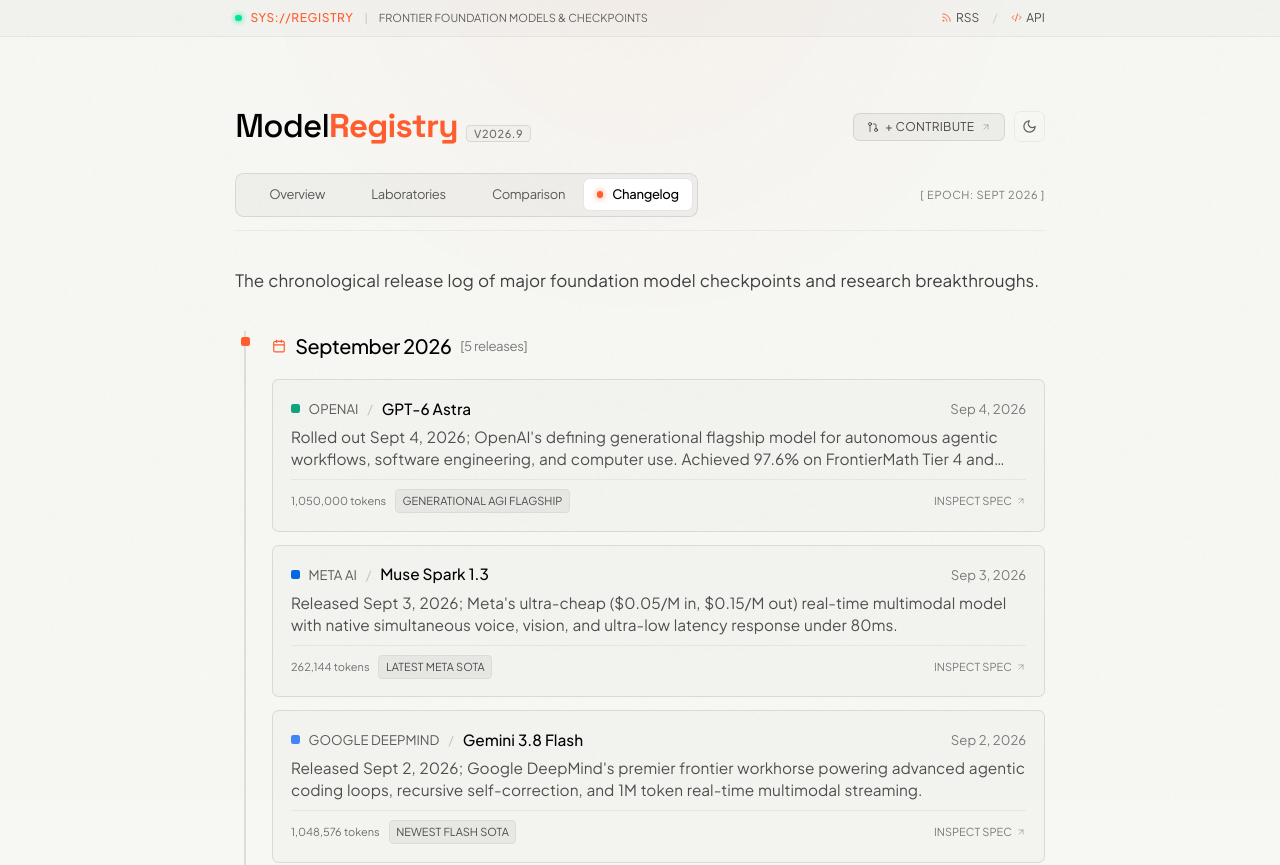
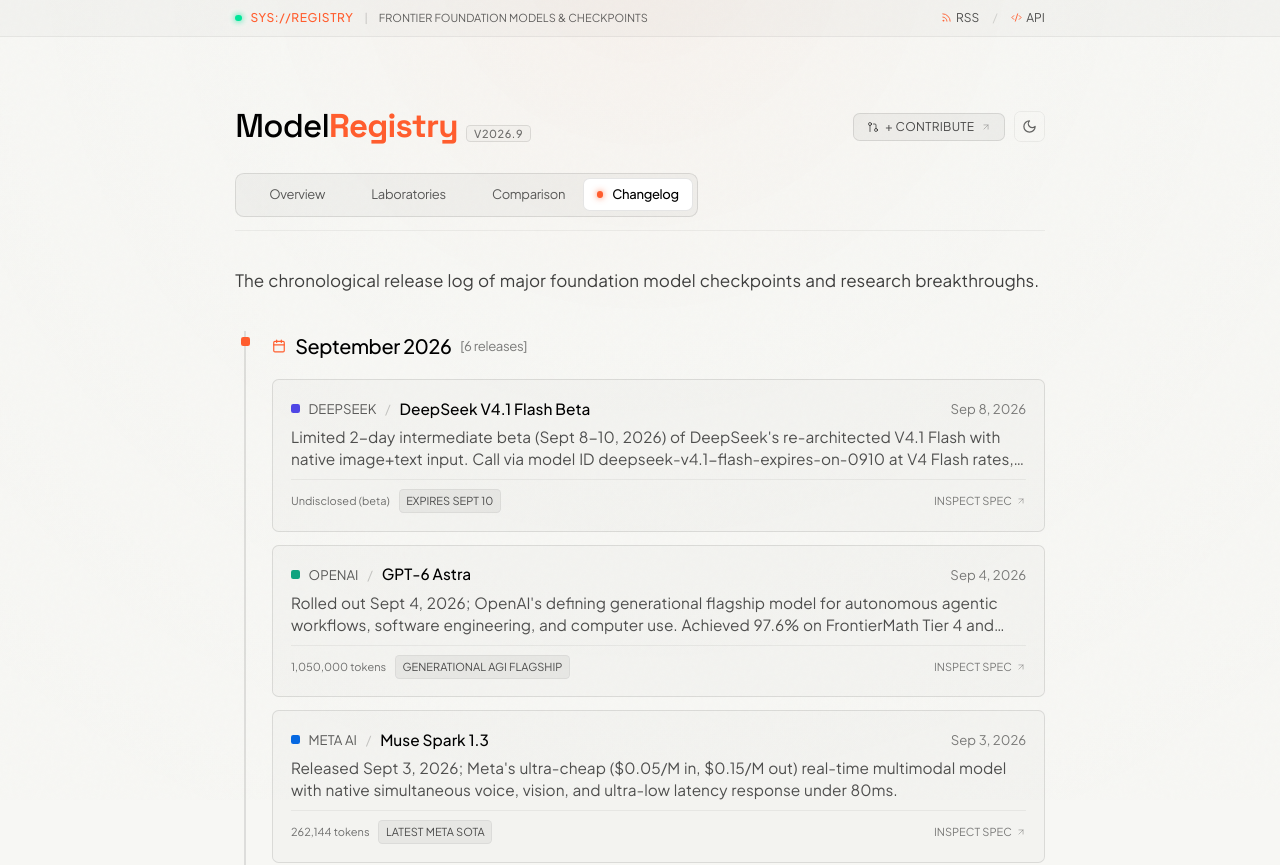
Before and after one commit to TirupMehta/ModelRegistry, a Next.js app: page /timeline in a window 1280 px wide. Shown: the top 865 px of the page. Built offline with nearby package versions, Linux system fonts and the light colour scheme.

Commit message:
feat(registry): add DeepSeek V4.1 Flash beta, remove Product Hunt embed

```diff
--- a/components/header.tsx
+++ b/components/header.tsx
@@ -135,41 +135,10 @@ export default function Header() {
         </TextWithBlur>
 
         {/* ── Segmented Navigation Line ──────────────────────────────────── */}
-        <div className="flex justify-between items-center gap-4 mb-6 md:mb-8 border-b border-black/5 dark:border-white/[0.07] pb-3 flex-nowrap overflow-x-auto [scrollbar-width:none] [-ms-overflow-style:none] [&::-webkit-scrollbar]:hidden touch-scroll">
+        <div className="flex justify-start items-center gap-4 mb-6 md:mb-8 border-b border-black/5 dark:border-white/[0.07] pb-3 flex-nowrap overflow-x-auto [scrollbar-width:none] [-ms-overflow-style:none] [&::-webkit-scrollbar]:hidden touch-scroll">
           <TextWithBlur delay={100} className="min-w-0 max-w-full">
             <NavLinks pathname={pathname} />
           </TextWithBlur>
-
-          {isHome ? (
-            <a
-              href="https://www.producthunt.com/products/modelregistry?embed=true&utm_source=badge-featured&utm_medium=badge&utm_campaign=badge-modelregistry"
-              target="_blank"
-              rel="noopener noreferrer"
-              aria-label="ModelRegistry on Product Hunt"
-              className="hidden sm:block shrink-0 opacity-90 hover:opacity-100 transition-opacity"
-            >
-              <img
-                alt="ModelRegistry - Universal index for AI models, flagships & checkpoints. | Product Hunt"
-                width={180}
-                height={39}
-                loading="lazy"
-                className="dark:hidden"
-                src="https://api.producthunt.com/widgets/embed-image/v1/featured.svg?post_id=1242637&theme=light"
-              />
-              <img
-                alt="ModelRegistry - Universal index for AI models, flagships & checkpoints. | Product Hunt"
-                width={180}
-                height={39}
-                loading="lazy"
-                className="hidden dark:block"
-                src="https://api.producthunt.com/widgets/embed-image/v1/featured.svg?post_id=1242637&theme=dark"
-              />
-            </a>
-          ) : (
-            <div className="text-[11px] font-sans text-black/40 dark:text-zinc-400 select-none hidden sm:block tracking-wider shrink-0">
-              [ EPOCH: SEPT 2026 ]
-            </div>
-          )}
         </div>
       </header>
     </>
--- a/data/models.ts
+++ b/data/models.ts
@@ -277,7 +277,7 @@ export const modelsData: ModelItem[] = [
     version: "V4-Vision-Exp",
     releaseDate: "2026-08-30",
     isCompanyFlagship: false,
-    isLatestCheckpoint: true,
+    isLatestCheckpoint: false,
     statusBadge: "OPEN WEIGHTS (MIT)",
     category: "open-weights",
     categoryLabel: "Open Vision MoE",
@@ -894,4 +894,31 @@ export const modelsData: ModelItem[] = [
       apiDocs: "https://docs.anthropic.com",
     },
   },
+  {
+    id: "deepseek-v4-1-flash-0908",
+    companyId: "deepseek",
+    companyName: "DeepSeek",
+    name: "DeepSeek V4.1 Flash Beta",
+    version: "V4.1-Flash-Beta",
+    releaseDate: "2026-09-08",
+    isCompanyFlagship: false,
+    isLatestCheckpoint: true,
+    statusBadge: "EXPIRES SEPT 10",
+    category: "multimodal",
+    categoryLabel: "Native Multimodal Beta",
+    contextWindow: "Undisclosed (beta)",
+    contextWindowTokens: 0,
+    maxOutputTokens: "Undisclosed (beta)",
+    parameters: "Undisclosed (new architecture, beta)",
+    openWeights: false,
+    license: "DeepSeek API (limited beta)",
+    pricing: { input: 0.09, output: 0.18 },
+    highlight: "Limited 2-day intermediate beta (Sept 8-10, 2026) of DeepSeek's re-architected V4.1 Flash with native image+text input. Call via model ID deepseek-v4.1-flash-expires-on-0910 at V4 Flash rates, capped at 20 concurrent requests per account; no official benchmarks published.",
+    modalities: ["Text", "Vision"],
+    benchmarks: {},
+    links: {
+      announcement: "https://api-docs.deepseek.com",
+      playground: "https://chat.deepseek.com",
+    },
+  },
 ]
```
Also changed, not shown: 1 other file (tests, documents, lock files or other folders).
